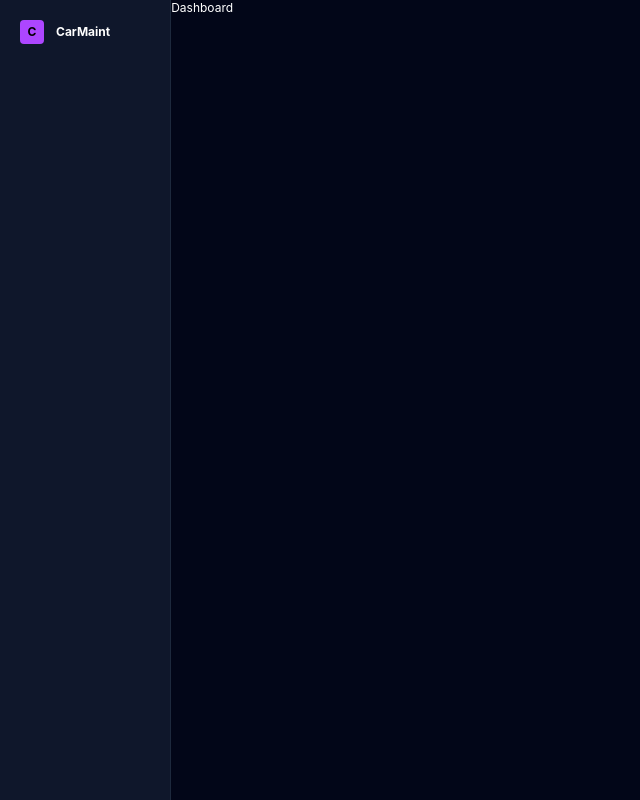
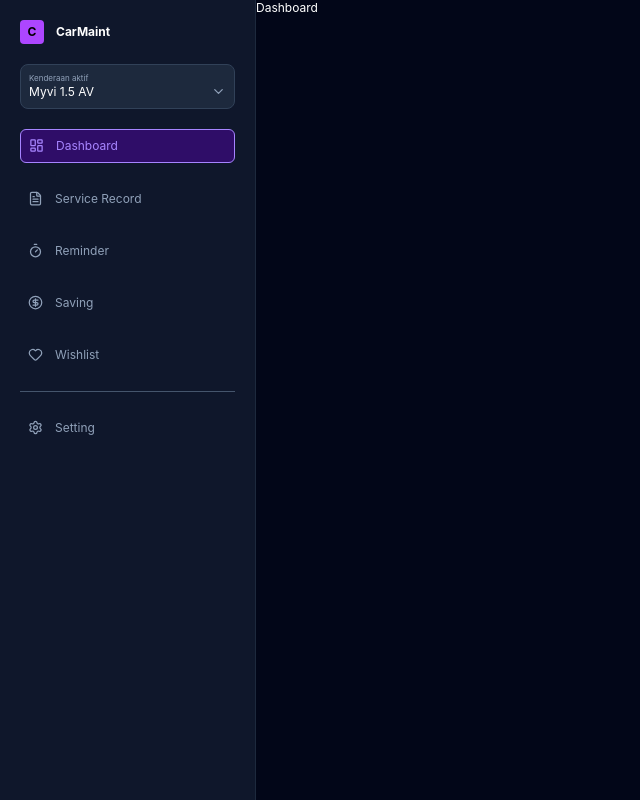
Before and after one commit to Darkryza/CarMaintenance, a React (Vite) app: page / in a window 1280 px wide. Shown: the whole page, without its empty margins (0-640 px from the left). Built offline with nearby package versions, Linux system fonts and the light colour scheme.

Commit message:
Add lucide-react icons to Navbar and enhance layout with additional UI elements

```diff
--- a/package.json
+++ b/package.json
@@ -11,6 +11,7 @@
   },
   "dependencies": {
     "@tailwindcss/vite": "^4.3.3",
+    "lucide-react": "^1.30.0",
     "react": "^19.2.8",
     "react-dom": "^19.2.8",
     "react-router": "^7.18.2",
--- a/src/components/Navbar.jsx
+++ b/src/components/Navbar.jsx
@@ -1,13 +1,65 @@
+import {
+  ChevronDown,
+  CircleDollarSign,
+  FileText,
+  Heart,
+  LayoutDashboard,
+  Settings,
+  Timer,
+} from "lucide-react";
+import { NavLink } from "react-router";
+
+const navs = [
+  { name: "Dashboard", link: "/", icon: <LayoutDashboard size={15} /> },
+  { name: "Service Record", link: "/service", icon: <FileText size={15} /> },
+  { name: "Reminder", link: "/reminder", icon: <Timer size={15} /> },
+  { name: "Saving", link: "/saving", icon: <CircleDollarSign size={15} /> },
+  { name: "Wishlist", link: "/wishlist", icon: <Heart size={15} /> },
+  { name: "Setting", link: "/setting", icon: <Settings size={15} /> },
+];
+
 const Navbar = () => {
   return (
-    <div className=" border-r border-slate-800 bg-slate-900 p-5 pr-15 flex flex-col">
+    <div className="w-[25%] md:w-[20%] border-r border-slate-800 bg-slate-900 p-5 flex flex-col">
       {/* logo and title */}
-      <div className="flex gap-3 items-center">
+      <div className="flex gap-3 items-center mb-5">
         <div className="w-5 h-5 p-3 bg-purple-500 flex justify-center items-center rounded-sm">
           <span className="text-black font-bold">C</span>
         </div>
         <h1 className="font-bold">CarMaint</h1>
       </div>
+      {/* second line */}
+      <div className="w-full p-2 bg-slate-800 border border-slate-700 flex flex-col rounded-lg mb-5">
+        <h2 className="text-slate-400 text-[0.5rem]">Kenderaan aktif</h2>
+        <div className="flex justify-between">
+          <h1>Myvi 1.5 AV</h1>
+          <ChevronDown size={15} className="text-slate-400" />
+        </div>
+      </div>
+      {/* Nav links */}
+      <ul className="flex flex-col gap-5 text-slate-400">
+        {navs.map((nav) => (
+          <>
+            {nav.name === "Setting" && (
+              <div className="w-full h-px bg-slate-600"></div>
+            )}
+            <li key={nav.name}>
+              <NavLink
+                to={nav.link}
+                className={({ isActive }) =>
+                  `flex items-center gap-3 p-2 ${
+                    isActive &&
+                    "bg-violet-950 rounded-md border border-violet-400 text-violet-400 "
+                  }`
+                }
+              >
+                {nav.icon}
+                {nav.name}
+              </NavLink>
+            </li>
+          </>
+        ))}
+      </ul>
     </div>
   );
 };
```
Also changed, not shown: 1 other file (tests, documents, lock files or other folders).
